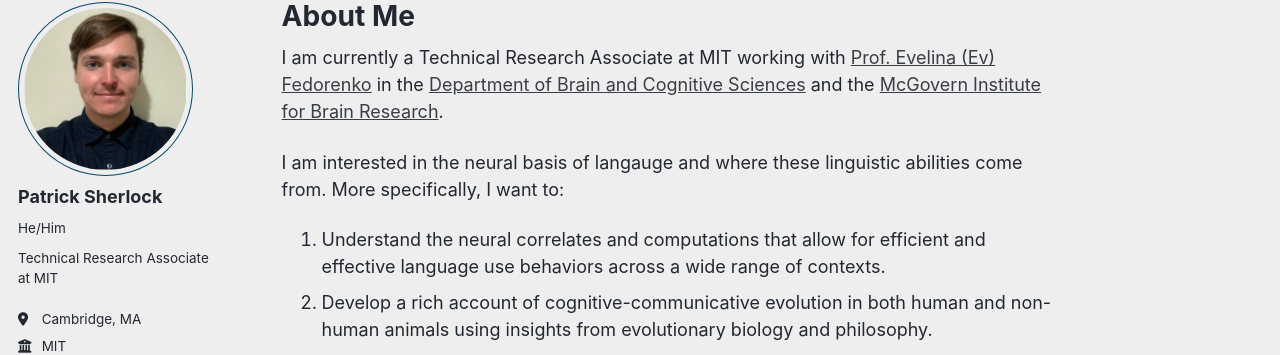
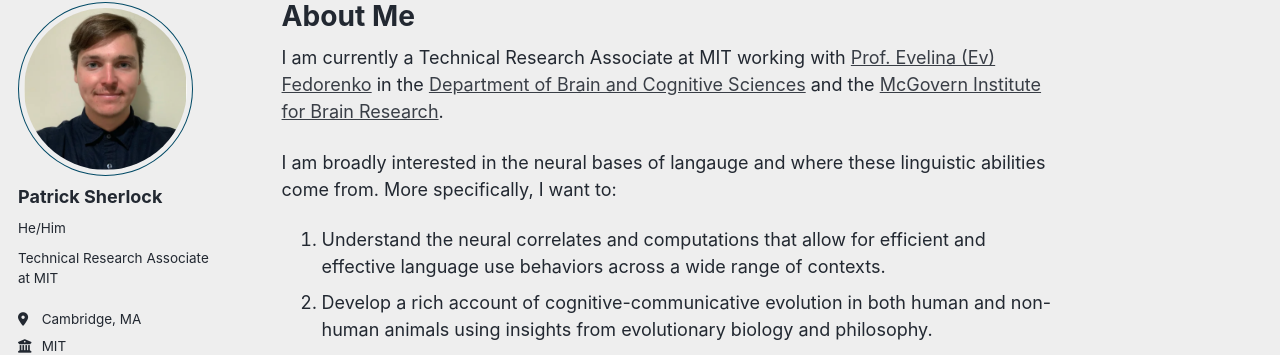
Before and after one commit to patricksherlock/patricksherlock.github.io, a Jekyll site: the page built from _pages/about.md, in a window 1280 px wide and 1273 px high. Shown: the part 97-452 px from the top of the window. Built offline with Jekyll 4.4.1, drawn with Linux system fonts in a browser that asks for light colours; some web fonts are replaced; a script that is not in the unit is left out.

Commit message:
Update about.md

```diff
--- a/_pages/about.md
+++ b/_pages/about.md
@@ -10,7 +10,7 @@ redirect_from:
 
 I am currently a Technical Research Associate at MIT working with [Prof. Evelina (Ev) Fedorenko](https://evlab.mit.edu/) in the [Department of Brain and Cognitive Sciences](https://bcs.mit.edu/) and the [McGovern Institute for Brain Research](https://mcgovern.mit.edu/).
 
-I am interested in the neural basis of langauge and where these linguistic abilities come from. More specifically, I want to:
+I am broadly interested in the neural bases of langauge and where these linguistic abilities come from. More specifically, I want to:
 
 1. Understand the neural correlates and computations that allow for efficient and effective language use behaviors across a wide range of contexts.
 2. Develop a rich account of cognitive-communicative evolution in both human and non-human animals using insights from evolutionary biology and philosophy.
```
